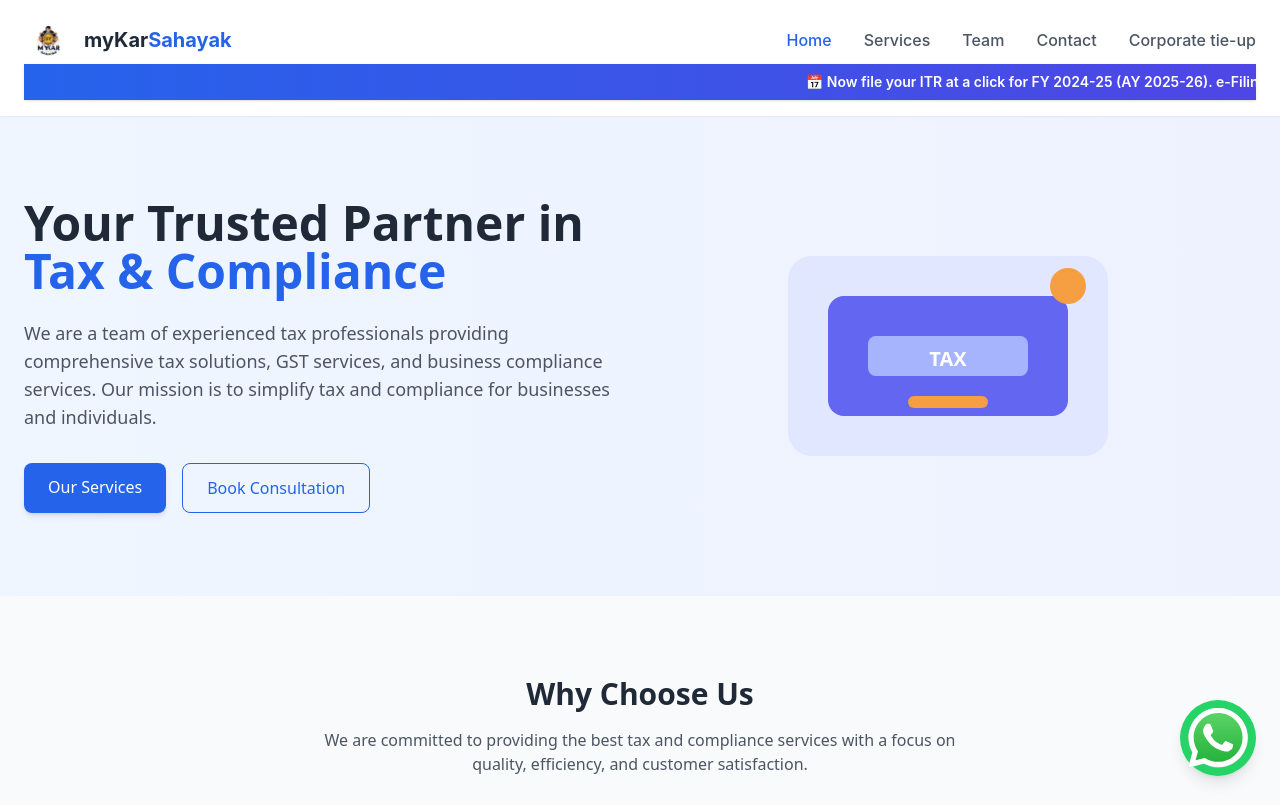
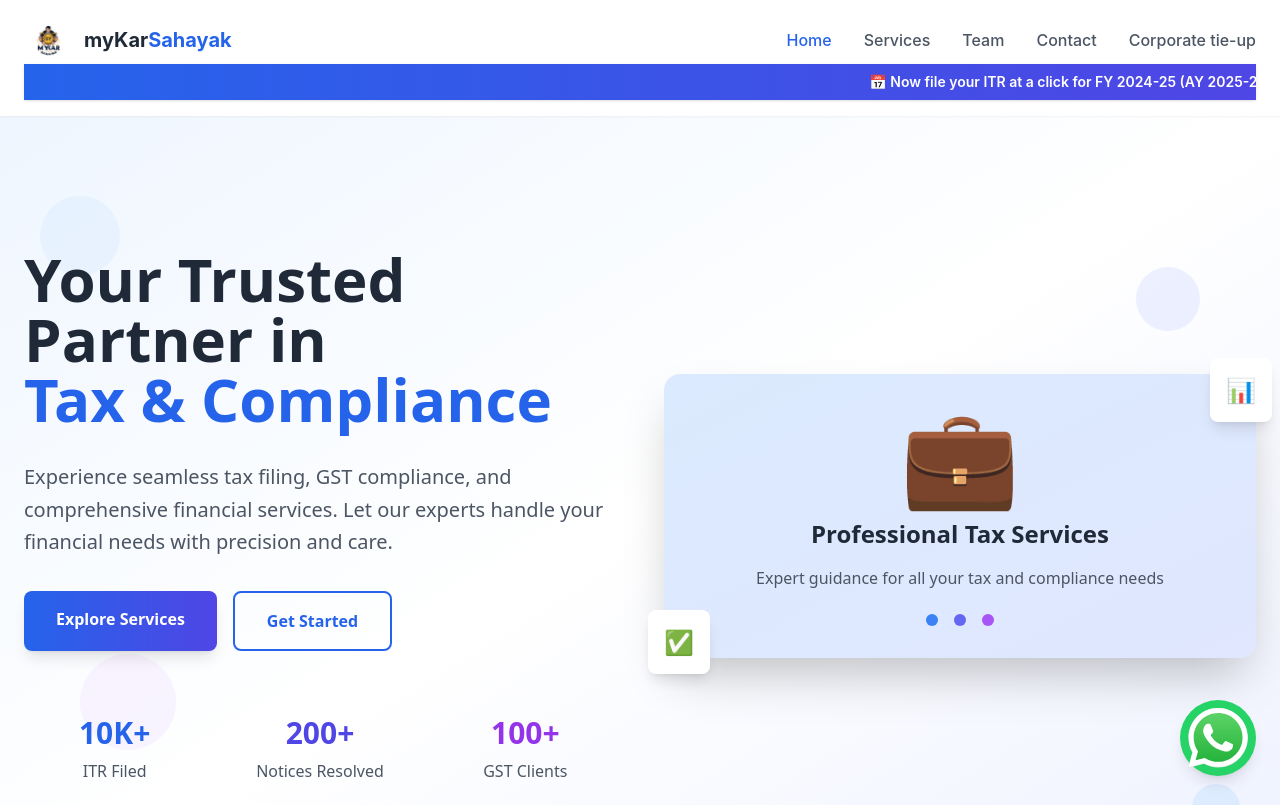
Before and after one commit to abhijitshaw88/myks_1, a React (Create React App) app: page / in a window 1280 px wide. Shown: the top 805 px of the page. Built offline with nearby package versions, Linux system fonts and the light colour scheme.

Commit message:
Home page update

```diff
--- a/src/components/home/Hero.js
+++ b/src/components/home/Hero.js
@@ -2,43 +2,100 @@
 
 const Hero = () => {
   return (
-    <section className="py-20 bg-gradient-to-r from-blue-50 to-indigo-50">
-      <div className="container mx-auto px-6">
-        <div className="flex flex-col md:flex-row items-center">
-          <div className="md:w-1/2 mb-10 md:mb-0 animate-fade-in-up">
-            <h1 className="text-4xl md:text-5xl font-bold text-gray-800 mb-6">
-              Your Trusted Partner in <span className="text-blue-600">Tax & Compliance</span>
-            </h1>
-            <p className="text-lg text-gray-600 mb-8">
-              We are a team of experienced tax professionals providing comprehensive tax solutions, GST services, and business compliance services. Our mission is to simplify tax and compliance for businesses and individuals.
-            </p>
-            <div className="flex flex-col sm:flex-row space-y-4 sm:space-y-0 sm:space-x-4">
-              <Link
-                to="/services"
-                className="bg-blue-600 hover:bg-blue-700 text-white px-6 py-3 rounded-lg font-medium transition shadow-md text-center"
+    <section className="relative min-h-screen bg-gradient-to-br from-blue-50 via-white to-indigo-50 overflow-hidden">
+      {/* Animated Background Elements */}
+      <div className="absolute inset-0 overflow-hidden">
+        <div className="absolute top-20 left-10 w-20 h-20 bg-blue-200 rounded-full opacity-20 animate-float"></div>
+        <div className="absolute top-40 right-20 w-16 h-16 bg-indigo-200 rounded-full opacity-30 animate-float" style={{animationDelay: '1s'}}></div>
+        <div className="absolute bottom-40 left-20 w-24 h-24 bg-purple-200 rounded-full opacity-25 animate-float" style={{animationDelay: '2s'}}></div>
+        <div className="absolute bottom-20 right-10 w-12 h-12 bg-blue-300 rounded-full opacity-20 animate-float" style={{animationDelay: '0.5s'}}></div>
+      </div>
+
+      <div className="container mx-auto px-6 py-20 relative z-10">
+        <div className="grid lg:grid-cols-2 gap-12 items-center min-h-[80vh]">
+          {/* Left Side - Content */}
+          <div className="space-y-8">
+            <div>
+              <h1 className="text-5xl lg:text-6xl font-bold text-gray-800 mb-6 leading-tight">
+                Your Trusted Partner in
+                <span className="text-blue-600 block">Tax & Compliance</span>
+              </h1>
+            </div>
+
+            <div>
+              <p className="text-xl text-gray-600 mb-8 leading-relaxed">
+                Experience seamless tax filing, GST compliance, and comprehensive financial services.
+                Let our experts handle your financial needs with precision and care.
+              </p>
+            </div>
+
+            <div className="flex flex-col sm:flex-row gap-4">
+              <a
+                href="#services"
+                className="bg-gradient-to-r from-blue-600 to-indigo-600 hover:from-blue-700 hover:to-indigo-700 text-white font-semibold py-4 px-8 rounded-lg transition-all duration-300 transform hover:scale-105 shadow-lg"
               >
-                Our Services
-              </Link>
-              <Link
-                to="/contact"
-                className="border border-blue-600 text-blue-600 hover:bg-blue-50 px-6 py-3 rounded-lg font-medium transition text-center"
+                Explore Services
+              </a>
+              <a
+                href="#contact"
+                className="border-2 border-blue-600 text-blue-600 hover:bg-blue-600 hover:text-white font-semibold py-4 px-8 rounded-lg transition-all duration-300 transform hover:scale-105"
               >
-                Book Consultation
-              </Link>
+                Get Started
+              </a>
+            </div>
+
+            {/* Stats */}
+            <div className="grid grid-cols-3 gap-6 pt-8">
+              <div className="text-center">
+                <div className="text-3xl font-bold text-blue-600 mb-2">10K+</div>
+                <div className="text-gray-600">ITR Filed</div>
+              </div>
+              <div className="text-center">
+                <div className="text-3xl font-bold text-indigo-600 mb-2">200+</div>
+                <div className="text-gray-600">Notices Resolved</div>
+              </div>
+              <div className="text-center">
+                <div className="text-3xl font-bold text-purple-600 mb-2">100+</div>
+                <div className="text-gray-600">GST Clients</div>
+              </div>
             </div>
           </div>
-          <div className="md:w-1/2 flex justify-center animate-fade-in-up">
-            <div className="w-full max-w-md">
-              <svg viewBox="0 0 400 320" fill="none" xmlns="http://www.w3.org/2000/svg" className="w-full h-80">
-                <rect x="40" y="60" width="320" height="200" rx="24" fill="#E0E7FF"/>
-                <rect x="80" y="100" width="240" height="120" rx="16" fill="#6366F1"/>
-                <rect x="120" y="140" width="160" height="40" rx="8" fill="#A5B4FC"/>
-                <circle cx="320" cy="90" r="18" fill="#F59E42"/>
-                <rect x="160" y="200" width="80" height="12" rx="6" fill="#F59E42"/>
-                <text x="200" y="170" textAnchor="middle" fontSize="20" fill="#fff" fontWeight="bold">TAX</text>
-              </svg>
+
+          {/* Right Side - Image/Animation */}
+          <div className="relative">
+            <div className="relative">
+              {/* Main Image Container */}
+              <div className="bg-gradient-to-br from-blue-100 to-indigo-100 rounded-2xl p-8 shadow-2xl hover:shadow-3xl transition-all duration-300 transform hover:-translate-y-2">
+                <div className="text-center">
+                  <div className="text-8xl mb-4">💼</div>
+                  <h3 className="text-2xl font-bold text-gray-800 mb-4">Professional Tax Services</h3>
+                  <p className="text-gray-600 mb-6">
+                    Expert guidance for all your tax and compliance needs
+                  </p>
+                  <div className="flex justify-center space-x-4">
+                    <div className="w-3 h-3 bg-blue-500 rounded-full"></div>
+                    <div className="w-3 h-3 bg-indigo-500 rounded-full"></div>
+                    <div className="w-3 h-3 bg-purple-500 rounded-full"></div>
+                  </div>
+                </div>
+              </div>
+
+              {/* Floating Elements */}
+              <div className="absolute -top-4 -right-4 bg-white rounded-lg p-4 shadow-lg">
+                <div className="text-2xl">📊</div>
+              </div>
+              <div className="absolute -bottom-4 -left-4 bg-white rounded-lg p-4 shadow-lg">
+                <div className="text-2xl">✅</div>
+              </div>
             </div>
           </div>
+        </div>
+      </div>
+
+      {/* Scroll Indicator */}
+      <div className="absolute bottom-8 left-1/2 transform -translate-x-1/2">
+        <div className="w-6 h-10 border-2 border-gray-400 rounded-full flex justify-center">
+          <div className="w-1 h-3 bg-gray-400 rounded-full mt-2"></div>
         </div>
       </div>
     </section>
--- a/src/components/services/Services.js
+++ b/src/components/services/Services.js
@@ -4,48 +4,50 @@
   return (
     <section id="services" className="py-12 bg-gradient-to-br from-blue-50 to-indigo-50 min-h-screen">
       <div className="container mx-auto px-6">
-        <div className="text-center mb-10">
+        <div className="text-center mb-10 animate-fade-in-up">
           <h2 className="text-4xl font-extrabold text-gray-800 mb-2 tracking-tight">Our Services</h2>
           <p className="text-gray-600 max-w-2xl mx-auto text-lg">
             Explore our comprehensive range of tax, compliance, and business services designed to meet all your financial needs.
           </p>
         </div>
 
-        <ServiceSelector />
+        <div className="animate-fade-in-up stagger-1">
+          <ServiceSelector />
+        </div>
 
         {/* Core Services Section */}
         <div className="py-20">
-          <div className="text-center mb-16">
+          <div className="text-center mb-16 animate-fade-in-up stagger-2">
             <h3 className="text-3xl font-bold text-gray-800 mb-4">Core Services</h3>
             <p className="text-gray-600 max-w-3xl mx-auto">
               Our flagship services that form the backbone of our expertise. We specialize in comprehensive tax solutions,
               compliance management, and strategic financial planning to ensure your business thrives in today's complex regulatory environment.
             </p>
           </div>
-          <div className="bg-white rounded-xl shadow-lg p-8 border border-gray-100">
+          <div className="bg-white rounded-xl shadow-lg p-8 border border-gray-100 animate-scale-in">
             <h4 className="text-2xl font-bold text-gray-800 mb-6 text-center">Our Core Services</h4>
             <div className="grid md:grid-cols-2 lg:grid-cols-3 gap-6">
-              <div className="flex items-center space-x-3 p-4 bg-blue-50 rounded-lg hover:bg-blue-100 transition-colors">
+              <div className="flex items-center space-x-3 p-4 bg-blue-50 rounded-lg hover:bg-blue-100 transition-colors hover-scale">
                 <span className="text-blue-600 font-bold">⿡</span>
                 <span className="font-medium text-gray-800">ITR Filing</span>
               </div>
-              <div className="flex items-center space-x-3 p-4 bg-green-50 rounded-lg hover:bg-green-100 transition-colors">
+              <div className="flex items-center space-x-3 p-4 bg-green-50 rounded-lg hover:bg-green-100 transition-colors hover-scale">
                 <span className="text-green-600 font-bold">⿢</span>
                 <span className="font-medium text-gray-800">Tax Planning</span>
               </div>
-              <div className="flex items-center space-x-3 p-4 bg-purple-50 rounded-lg hover:bg-purple-100 transition-colors">
+              <div className="flex items-center space-x-3 p-4 bg-purple-50 rounded-lg hover:bg-purple-100 transition-colors hover-scale">
                 <span className="text-purple-600 font-bold">⿣</span>
                 <span className="font-medium text-gray-800">GST Services</span>
               </div>
-              <div className="flex items-center space-x-3 p-4 bg-orange-50 rounded-lg hover:bg-orange-100 transition-colors">
+              <div className="flex items-center space-x-3 p-4 bg-orange-50 rounded-lg hover:bg-orange-100 transition-colors hover-scale">
                 <span className="text-orange-600 font-bold">⿤</span>
                 <span className="font-medium text-gray-800">TDS/TCS Compliance</span>
               </div>
-              <div className="flex items-center space-x-3 p-4 bg-red-50 rounded-lg hover:bg-red-100 transition-colors">
+              <div className="flex items-center space-x-3 p-4 bg-red-50 rounded-lg hover:bg-red-100 transition-colors hover-scale">
                 <span className="text-red-600 font-bold">⿥</span>
                 <span className="font-medium text-gray-800">Notice Handling</span>
               </div>
-              <div className="flex items-center space-x-3 p-4 bg-indigo-50 rounded-lg hover:bg-indigo-100 transition-colors">
+              <div className="flex items-center space-x-3 p-4 bg-indigo-50 rounded-lg hover:bg-indigo-100 transition-colors hover-scale">
                 <span className="text-indigo-600 font-bold">⿦</span>
                 <span className="font-medium text-gray-800">Corporate Tie-Up Services</span>
               </div>
@@ -64,9 +66,9 @@
               </p>
             </div>
             <div className="grid md:grid-cols-2 lg:grid-cols-3 gap-8">
-              <div className="bg-white rounded-xl shadow-lg overflow-hidden border border-gray-100 hover:shadow-xl transition-all duration-300 transform hover:-translate-y-2">
+              <div className="bg-white rounded-xl shadow-lg overflow-hidden border border-gray-100 hover:shadow-xl transition-all duration-300 transform hover:-translate-y-2 animate-fade-in-up stagger-1">
                 <div className="p-8">
-                  <div className="text-4xl mb-4">🏢</div>
+                  <div className="text-4xl mb-4 animate-bounce-in">🏢</div>
                   <h4 className="text-xl font-semibold text-gray-800 mb-2">Company Registration</h4>
                   <div className="text-2xl font-bold text-blue-600 mb-4">₹6,999</div>
                   <p className="text-gray-600 mb-6">
@@ -96,13 +98,13 @@
                       <span>Post Registration Compliance</span>
                     </li>
                   </ul>
-                  <a href="#contact" className="block w-full bg-blue-600 hover:bg-blue-700 text-white py-3 rounded-lg font-medium transition text-center">Get Started</a>
+                  <a href="#contact" className="ripple block w-full bg-blue-600 hover:bg-blue-700 text-white py-3 rounded-lg font-medium transition text-center hover-glow">Get Started</a>
                 </div>
               </div>
 
-              <div className="bg-white rounded-xl shadow-lg overflow-hidden border border-gray-100 hover:shadow-xl transition-all duration-300 transform hover:-translate-y-2">
+              <div className="bg-white rounded-xl shadow-lg overflow-hidden border border-gray-100 hover:shadow-xl transition-all duration-300 transform hover:-translate-y-2 animate-fade-in-up stagger-2">
                 <div className="p-8">
-                  <div className="text-4xl mb-4">📈</div>
+                  <div className="text-4xl mb-4 animate-bounce-in" style={{animationDelay: '0.2s'}}>📈</div>
                   <h4 className="text-xl font-semibold text-gray-800 mb-2">Business Advisory</h4>
                   <div className="text-2xl font-bold text-blue-600 mb-4">₹4,999</div>
                   <p className="text-gray-600 mb-6">
@@ -132,13 +134,13 @@
                       <span>Risk Assessment & Mitigation</span>
                     </li>
                   </ul>
-                  <a href="#contact" className="block w-full bg-blue-600 hover:bg-blue-700 text-white py-3 rounded-lg font-medium transition text-center">Get Started</a>
+                  <a href="#contact" className="ripple block w-full bg-blue-600 hover:bg-blue-700 text-white py-3 rounded-lg font-medium transition text-center hover-glow">Get Started</a>
                 </div>
               </div>
 
-              <div className="bg-white rounded-xl shadow-lg overflow-hidden border border-gray-100 hover:shadow-xl transition-all duration-300 transform hover:-translate-y-2">
+              <div className="bg-white rounded-xl shadow-lg overflow-hidden border border-gray-100 hover:shadow-xl transition-all duration-300 transform hover:-translate-y-2 animate-fade-in-up stagger-3">
                 <div className="p-8">
-                  <div className="text-4xl mb-4">🔍</div>
+                  <div className="text-4xl mb-4 animate-bounce-in" style={{animationDelay: '0.4s'}}>🔍</div>
                   <h4 className="text-xl font-semibold text-gray-800 mb-2">Audit Services</h4>
                   <div className="text-2xl font-bold text-blue-600 mb-4">₹7,999</div>
                   <p className="text-gray-600 mb-6">
@@ -168,7 +170,7 @@
                       <span>Risk Management Audit</span>
                     </li>
                   </ul>
-                  <a href="#contact" className="block w-full bg-blue-600 hover:bg-blue-700 text-white py-3 rounded-lg font-medium transition text-center">Get Started</a>
+                  <a href="#contact" className="ripple block w-full bg-blue-600 hover:bg-blue-700 text-white py-3 rounded-lg font-medium transition text-center hover-glow">Get Started</a>
                 </div>
               </div>
             </div>
--- a/src/index.css
+++ b/src/index.css
@@ -85,3 +85,346 @@
 .hover\:paused:hover {
   animation-play-state: paused !important;
 }
+
+/* Modern Animations */
+@keyframes fadeInUp {
+  from {
+    opacity: 0;
+    transform: translateY(30px);
+  }
+  to {
+    opacity: 1;
+    transform: translateY(0);
+  }
+}
+
+@keyframes fadeInLeft {
+  from {
+    opacity: 0;
+    transform: translateX(-30px);
+  }
+  to {
+    opacity: 1;
+    transform: translateX(0);
+  }
+}
+
+@keyframes fadeInRight {
+  from {
+    opacity: 0;
+    transform: translateX(30px);
+  }
+  to {
+    opacity: 1;
+    transform: translateX(0);
+  }
+}
+
+@keyframes scaleIn {
+  from {
+    opacity: 0;
+    transform: scale(0.9);
+  }
+  to {
+    opacity: 1;
+    transform: scale(1);
+  }
+}
+
+@keyframes slideInUp {
+  from {
+    opacity: 0;
+    transform: translateY(50px);
+  }
+  to {
+    opacity: 1;
+    transform: translateY(0);
+  }
+}
+
+@keyframes bounceIn {
+  0% {
+    opacity: 0;
+    transform: scale(0.3);
+  }
+  50% {
+    opacity: 1;
+    transform: scale(1.05);
+  }
+  70% {
+    transform: scale(0.9);
+  }
+  100% {
+    opacity: 1;
+    transform: scale(1);
+  }
+}
+
+@keyframes float {
+  0%, 100% {
+    transform: translateY(0px);
+  }
+  50% {
+    transform: translateY(-10px);
+  }
+}
+
+@keyframes pulse {
+  0%, 100% {
+    opacity: 1;
+  }
+  50% {
+    opacity: 0.5;
+  }
+}
+
+@keyframes shimmer {
+  0% {
+    background-position: -200px 0;
+  }
+  100% {
+    background-position: calc(200px + 100%) 0;
+  }
+}
+
+@keyframes marquee {
+  0% {
+    transform: translateX(100%);
+  }
+  100% {
+    transform: translateX(-100%);
+  }
+}
+
+@keyframes slideInRight {
+  from {
+    opacity: 0;
+    transform: translateX(100%);
+  }
+  to {
+    opacity: 1;
+    transform: translateX(0);
+  }
+}
+
+@keyframes slideInLeft {
+  from {
+    opacity: 0;
+    transform: translateX(-100%);
+  }
+  to {
+    opacity: 1;
+    transform: translateX(0);
+  }
+}
+
+/* Animation Classes */
+.animate-fade-in-up {
+  animation: fadeInUp 0.6s ease-out;
+}
+
+.animate-fade-in-left {
+  animation: fadeInLeft 0.6s ease-out;
+}
+
+.animate-fade-in-right {
+  animation: fadeInRight 0.6s ease-out;
+}
+
+.animate-scale-in {
+  animation: scaleIn 0.5s ease-out;
+}
+
+.animate-slide-in-up {
+  animation: slideInUp 0.8s ease-out;
+}
+
+.animate-bounce-in {
+  animation: bounceIn 0.8s ease-out;
+}
+
+.animate-float {
+  animation: float 3s ease-in-out infinite;
+}
+
+.animate-pulse-slow {
+  animation: pulse 2s ease-in-out infinite;
+}
+
+.animate-shimmer {
+  background: linear-gradient(90deg, transparent, rgba(255,255,255,0.4), transparent);
+  background-size: 200px 100%;
+  animation: shimmer 1.5s infinite;
+}
+
+.animate-marquee {
+  animation: marquee 20s linear infinite;
+}
+
+.animate-slide-in-right {
+  animation: slideInRight 0.5s ease-out;
+}
+
+.animate-slide-in-left {
+  animation: slideInLeft 0.5s ease-out;
+}
+
+/* Hover Effects */
+.hover-lift {
+  transition: transform 0.3s ease, box-shadow 0.3s ease;
+}
+
+.hover-lift:hover {
+  transform: translateY(-5px);
+  box-shadow: 0 10px 25px rgba(0,0,0,0.15);
+}
+
+.hover-scale {
+  transition: transform 0.3s ease;
+}
+
+.hover-scale:hover {
+  transform: scale(1.05);
+}
+
+.hover-glow {
+  transition: box-shadow 0.3s ease;
+}
+
+.hover-glow:hover {
+  box-shadow: 0 0 20px rgba(59, 130, 246, 0.5);
+}
+
+/* Stagger Animation Delays */
+.stagger-1 { animation-delay: 0.1s; }
+.stagger-2 { animation-delay: 0.2s; }
+.stagger-3 { animation-delay: 0.3s; }
+.stagger-4 { animation-delay: 0.4s; }
+.stagger-5 { animation-delay: 0.5s; }
+
+/* Smooth Scrolling */
+html {
+  scroll-behavior: smooth;
+}
+
+/* Custom Scrollbar */
+::-webkit-scrollbar {
+  width: 8px;
+}
+
+::-webkit-scrollbar-track {
+  background: #f1f1f1;
+}
+
+::-webkit-scrollbar-thumb {
+  background: #3b82f6;
+  border-radius: 4px;
+}
+
+::-webkit-scrollbar-thumb:hover {
+  background: #2563eb;
+}
+
+/* Loading Animation */
+.loading-dots {
+  display: inline-block;
+}
+
+.loading-dots::after {
+  content: '';
+  animation: loading-dots 1.5s infinite;
+}
+
+@keyframes loading-dots {
+  0%, 20% { content: ''; }
+  40% { content: '.'; }
+  60% { content: '..'; }
+  80%, 100% { content: '...'; }
+}
+
+/* Gradient Text Animation */
+.gradient-text {
+  background: linear-gradient(45deg, #3b82f6, #8b5cf6, #06b6d4);
+  background-size: 200% 200%;
+  -webkit-background-clip: text;
+  -webkit-text-fill-color: transparent;
+  animation: gradient-shift 3s ease infinite;
+}
+
+@keyframes gradient-shift {
+  0%, 100% { background-position: 0% 50%; }
+  50% { background-position: 100% 50%; }
+}
+
+/* Card Flip Animation */
+.card-flip {
+  perspective: 1000px;
+}
+
+.card-flip-inner {
+  transition: transform 0.6s;
+  transform-style: preserve-3d;
+}
+
+.card-flip:hover .card-flip-inner {
+  transform: rotateY(180deg);
+}
+
+.card-front, .card-back {
+  backface-visibility: hidden;
+}
+
+.card-back {
+  transform: rotateY(180deg);
+}
+
+/* Parallax Effect */
+.parallax {
+  background-attachment: fixed;
+  background-position: center;
+  background-repeat: no-repeat;
+  background-size: cover;
+}
+
+/* Text Reveal Animation */
+.text-reveal {
+  overflow: hidden;
+}
+
+.text-reveal span {
+  display: inline-block;
+  animation: text-reveal-animation 0.8s ease-out forwards;
+  opacity: 0;
+  transform: translateY(100%);
+}
+
+@keyframes text-reveal-animation {
+  to {
+    opacity: 1;
+    transform: translateY(0);
+  }
+}
+
+/* Button Ripple Effect */
+.ripple {
+  position: relative;
+  overflow: hidden;
+}
+
+.ripple::after {
+  content: '';
+  position: absolute;
+  top: 50%;
+  left: 50%;
+  width: 0;
+  height: 0;
+  border-radius: 50%;
+  background: rgba(255, 255, 255, 0.3);
+  transform: translate(-50%, -50%);
+  transition: width 0.6s, height 0.6s;
+}
+
+.ripple:active::after {
+  width: 300px;
+  height: 300px;
+}
```
